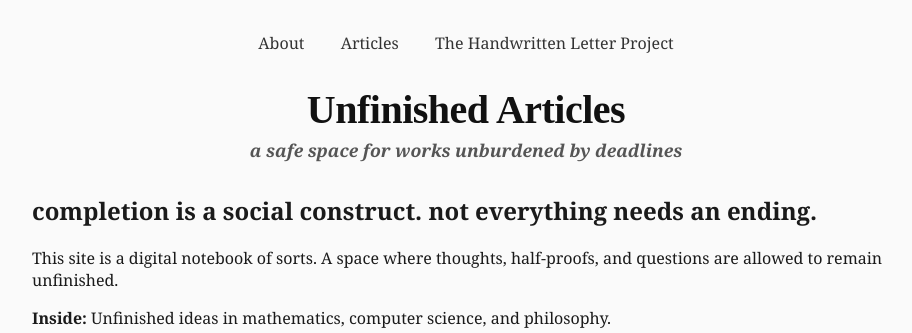
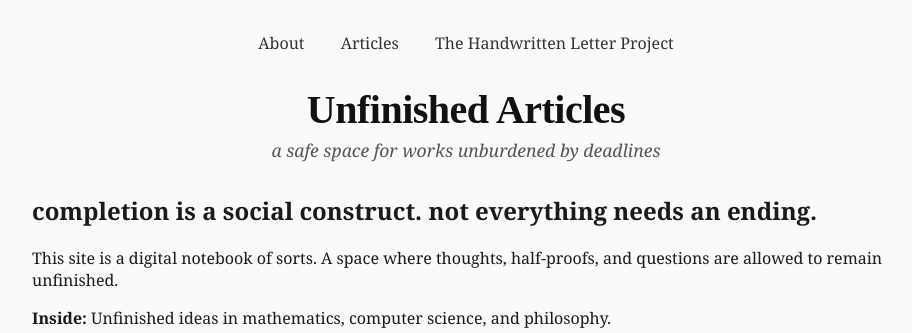
Before and after one commit to wafaajaunnoo/unfinishedarticles, a Jekyll site: the page built from index.html, in a window 1280 px wide. Shown: the top 333 px of the page, without its empty margins (174-1086 px from the left). Built offline with Jekyll 4.4.1, drawn with Linux system fonts in a browser that asks for light colours; some web fonts are replaced.

Commit message:
updated css

```diff
--- a/_layouts/default.html
+++ b/_layouts/default.html
@@ -6,8 +6,8 @@
   <title>{{ page.title }} - {{ site.title }}</title>
   <link rel="icon" type="image/svg+xml" href="{{ site.baseurl }}/assets/favicon.svg"/>
   <link rel="preconnect" href="https://fonts.googleapis.com">
-<link rel="preconnect" href="https://fonts.gstatic.com" crossorigin>
-<link href="https://fonts.googleapis.com/css2?family=EB+Garamond:ital,wght@0,400..800;1,400..800&family=Playfair+Display:ital,wght@0,400..900;1,400..900&family=Schoolbell&display=swap" rel="stylesheet">
+  <link rel="preconnect" href="https://fonts.gstatic.com" crossorigin>
+  <link href="https://fonts.googleapis.com/css2?family=EB+Garamond:ital,wght@0,400..800;1,400..800&family=Playfair+Display:ital,wght@0,400..900;1,400..900&family=Schoolbell&display=swap" rel="stylesheet">
   <link rel="stylesheet" href="{{ site.baseurl }}/assets/styles.css"/>
 </head>
 <body>
--- a/_layouts/post.html
+++ b/_layouts/post.html
@@ -7,6 +7,9 @@
 <head>
   <meta charset="UTF-8" />
   <title>{{ page.title }} | Unfinished Articles</title>
+   <link rel="preconnect" href="https://fonts.googleapis.com">
+  <link rel="preconnect" href="https://fonts.gstatic.com" crossorigin>
+  <link href="https://fonts.googleapis.com/css2?family=EB+Garamond:ital,wght@0,400..800;1,400..800&family=Playfair+Display:ital,wght@0,400..900;1,400..900&family=Schoolbell&display=swap" rel="stylesheet">
   <link rel="stylesheet" href="{{ '/assets/styles.css' | relative_url }}" />
   <meta name="viewport" content="width=device-width, initial-scale=1" />
 </head>
--- a/assets/styles.css
+++ b/assets/styles.css
@@ -29,6 +29,7 @@
   font-style: italic;
   color: #555;
   font-size: 1.1rem;
+  font-weight: 100;
   margin-top: 0;
 }
 
```
